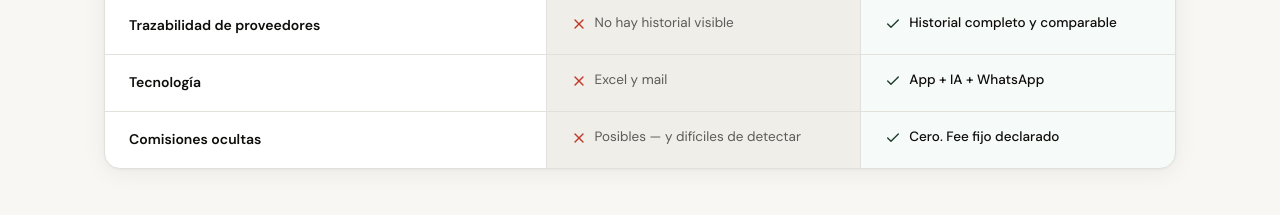
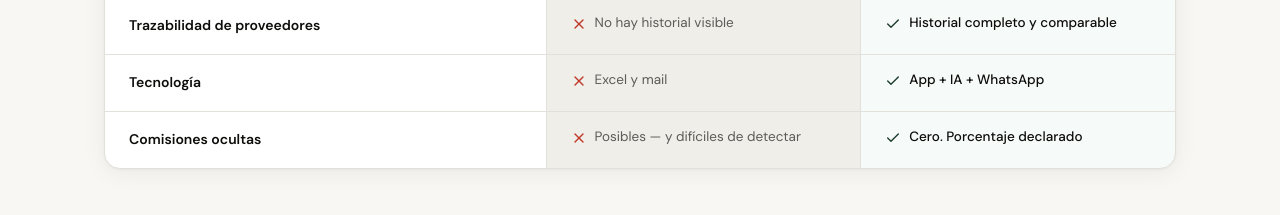
Before and after one commit to Dominium-App/dominium-landing, a Next.js app: page / in a window 1280 px wide. Shown: the part 5520-5735 px from the top of the page. Built offline with nearby package versions, Linux system fonts and the light colour scheme.

Commit message:
fix(comparador): update dominium feature text for hidden commissions

```diff
--- a/components/comparador.tsx
+++ b/components/comparador.tsx
@@ -48,7 +48,7 @@ const rows: Row[] = [
   {
     feature: "Comisiones ocultas",
     tradicional: { text: "Posibles — y difíciles de detectar", ok: false },
-    dominium: { text: "Cero. Fee fijo declarado", ok: true },
+    dominium: { text: "Cero. Porcentaje declarado", ok: true },
   },
 ];
 
```
